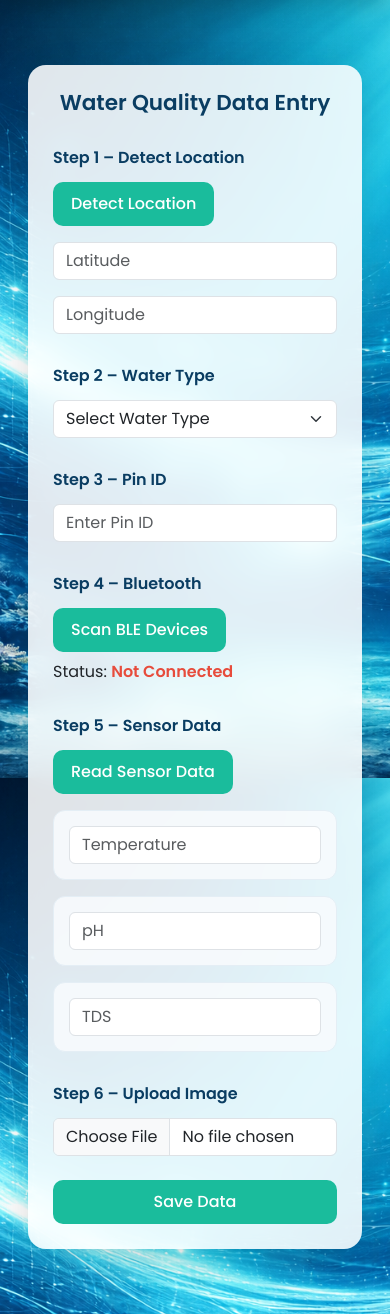
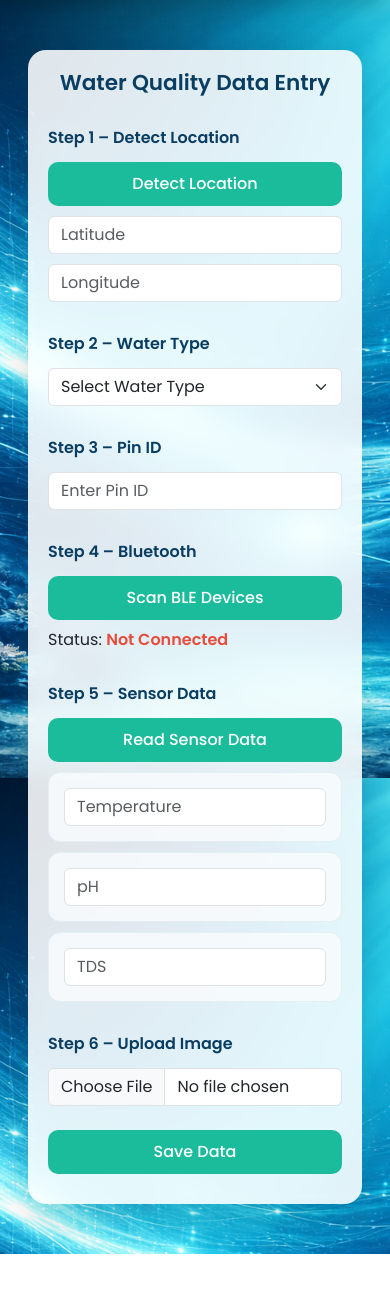
Before and after one commit to pgrapher906-ctrl/project, a Flask app: template app/templates/dashboard.html in a window 390 px wide. Shown: the part 66-1380 px from the top of the page. After the commit the page ends 1320 px from the top, so only its background shows below. Run offline with Flask 3, Linux system fonts and the light colour scheme; the template is opened without the code that fills it, so the values that code supplies are empty.

Commit message:
Update dashboard.html

```diff
--- a/app/templates/dashboard.html
+++ b/app/templates/dashboard.html
@@ -5,13 +5,10 @@
 <link rel="stylesheet" href="https://unpkg.com/leaflet/dist/leaflet.css"/>
 
 <style>
-
 /* ==============================
    CLEAN MOBILE SCIENTIFIC UI WITH CUSTOM BACKGROUND
 ============================== */
-
 body {
-    /* Set the new 3rd image as the background */
     background: url("{{ url_for('static', filename='images/wave_bg.jpg') }}") no-repeat center center fixed !important;
     background-size: cover !important;
 }
@@ -23,7 +20,6 @@
 }
 
 .glass-card {
-    /* Made slightly more transparent to show the background */
     background: rgba(255, 255, 255, 0.88);
     backdrop-filter: blur(12px);
     padding: 25px;
@@ -57,6 +53,7 @@
     border-radius: 12px;
     margin-top: 15px;
     display: none;
+    width: 100%;
 }
 
 .status-connected {
@@ -76,17 +73,35 @@
     border: 1px solid #e4eef5;
 }
 
+/* ===================================
+   DASHBOARD RESPONSIVE FIXES
+=================================== */
 @media (max-width: 768px) {
     .dashboard-wrapper {
         padding: 10px;
+        margin: 15px auto;
+    }
+
+    .glass-card {
+        padding: 20px;
+    }
+
+    /* Stack the row items perfectly on mobile */
+    .row.g-3 > .col-md-6,
+    .row.g-3 > .col-md-4 {
+        width: 100%;
+        margin-top: 10px;
+    }
+
+    .custom-btn {
+        width: 100%;
+        margin-bottom: 10px;
     }
 }
-
 </style>
 {% endblock %}
 
 {% block content %}
-
 <div class="dashboard-wrapper">
 <div class="glass-card">
 
@@ -95,7 +110,6 @@
 <form method="POST" action="{{ url_for('main.save_data') }}" enctype="multipart/form-data">
 
 <div class="section-title">Step 1 – Detect Location</div>
-
 <button type="button" class="custom-btn mb-3" onclick="getLocation()">Detect Location</button>
 
 <div class="row g-3">
@@ -110,7 +124,6 @@
 <div id="map"></div>
 
 <div class="section-title">Step 2 – Water Type</div>
-
 <select class="form-select mb-3" id="waterType" name="water_type" required>
     <option value="">Select Water Type</option>
 </select>
@@ -159,12 +172,10 @@
 </form>
 </div>
 </div>
-
 {% endblock %}
 
 {% block scripts %}
 <script src="https://unpkg.com/leaflet/dist/leaflet.js"></script>
-
 <script>
 let category = "{{ category }}";
 let map = null;
@@ -172,9 +183,7 @@
 
 // ================= LOAD WATER TYPES =================
 window.onload = function() {
-
     const dropdown = document.getElementById("waterType");
-
     let options = [];
 
     if (category === "ocean") {
@@ -203,7 +212,6 @@
         dropdown.appendChild(option);
     });
 };
-
 
 // ================= LOCATION =================
 function getLocation(){
@@ -236,9 +244,9 @@
         marker = L.marker([lat, lon]).addTo(map);
     }
 
-    map.invalidateSize();
+    // Fix for map loading properly inside an initially hidden div on mobile
+    setTimeout(() => { map.invalidateSize(); }, 200);
 }
-
 
 // ================= BLE =================
 async function scanBLE(){
```
